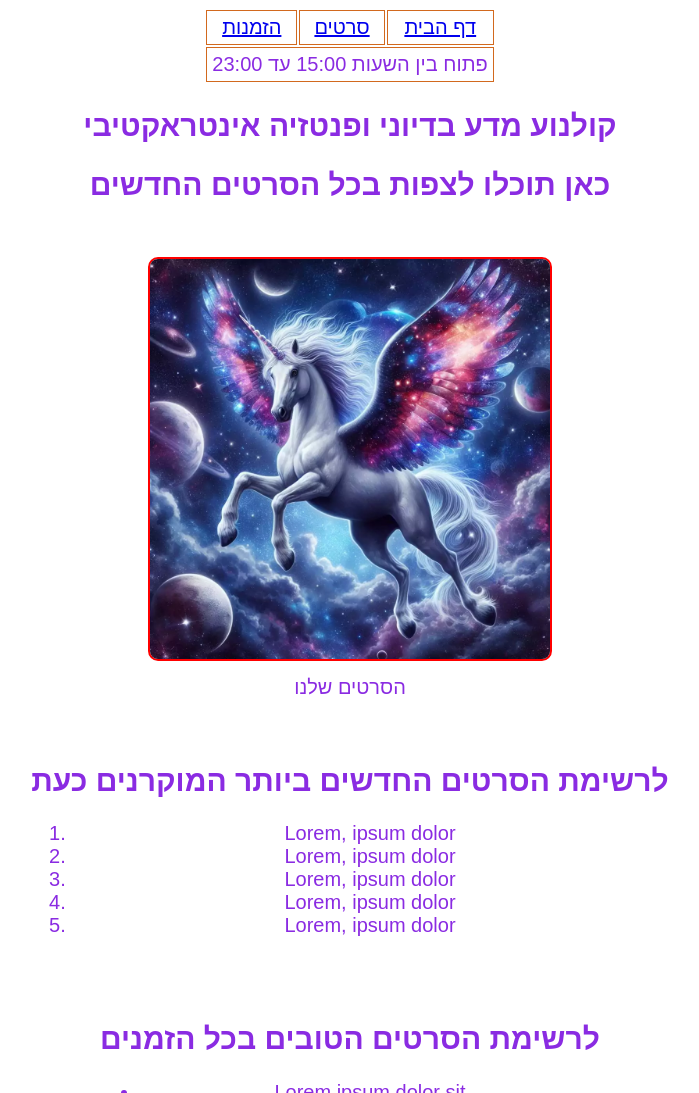
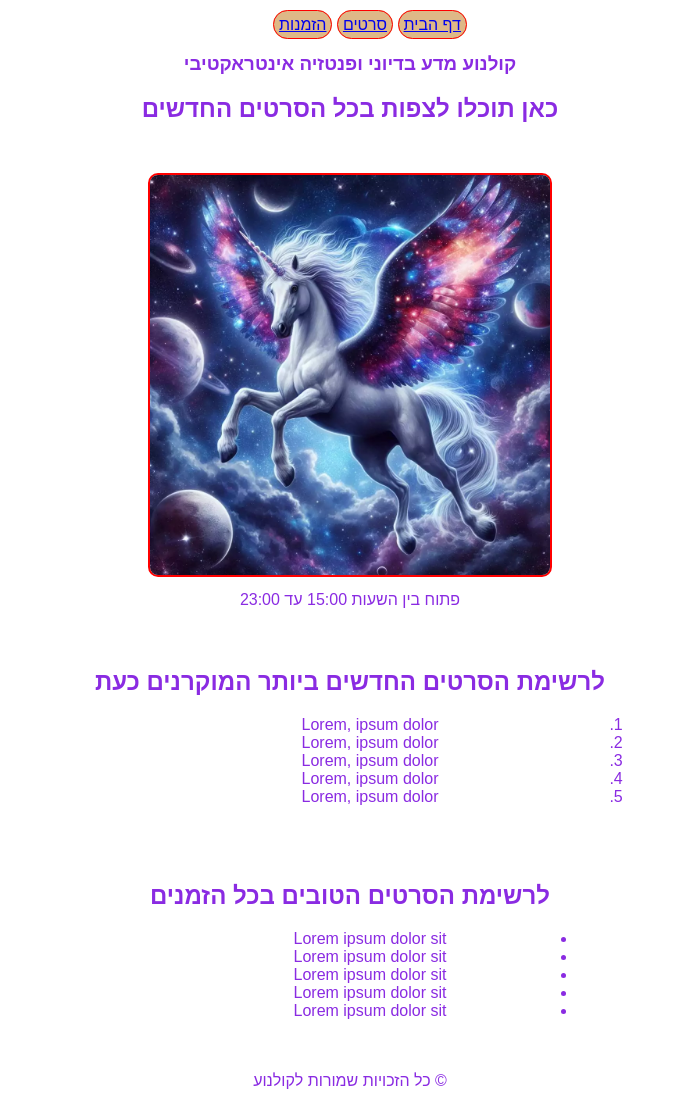
Before and after one commit to sh770/cinema, a plain HTML site: page home.html in a window 1280 px wide. Shown: the top 1093 px of the page, without its empty margins (290-989 px from the left). Drawn offline with Linux system fonts and the light colour scheme.

Commit message:
תעקונים

```diff
--- a/home.html
+++ b/home.html
@@ -11,36 +11,27 @@
 <body>
     <header>
         <nav>
-            <table>
-                <thead>
-                    <!-- <th colspan="100%">קולנוע מדע בדיוני ופנטזיה אינטראקטיבי</th> -->
-                </thead>
-                <tbody>
-                    <tr>
-                        <td><a href="home.html">דף הבית</a></td>
-                        <td><a href="movise.html">סרטים</a></td>
-                        <td><a href="orders.html">הזמנות</a></td>
-                    </tr>
-                </tbody>
-                <tfoot>
-                    <td colspan="100%">פתוח בין השעות 15:00 עד 23:00</td>
-                </tfoot>
-            </table>
+            <ol>
+                <li><a href="orders.html">הזמנות</a></li>
+                <li><a href="movies.html">סרטים</a></li>
+                <li><a href="home.html">דף הבית</a></li>
+            </ol>
+            <article>
+                <h1>קולנוע מדע בדיוני ופנטזיה אינטראקטיבי</h1>
+                <h2>כאן תוכלו לצפות בכל הסרטים החדשים</h2>
+            </article>
+
+            <article>
+                <figure>
+                    <img src="horse.webp" alt="סוס">
+                    <figcaption>פתוח בין השעות 15:00 עד 23:00</figcaption>
+                </figure>
+            </article>
         </nav>
 
     </header>
     <main>
-        <article>
-            <h1>קולנוע מדע בדיוני ופנטזיה אינטראקטיבי</h1>
-            <h2>כאן תוכלו לצפות בכל הסרטים החדשים</h2>
-        </article>
 
-        <article>
-            <figure>
-                <img src="12.cinema.webp" alt="סרט חדש">
-                <figcaption>הסרטים שלנו</figcaption>
-            </figure>
-        </article>
 
         <article>
             <figure>
@@ -73,10 +64,7 @@
 
     </main>
     <footer>
-        <aside>
-
-            כל הזכויות שמורות לקולנוע &copy;
-        </aside>
+        <p>כל הזכויות שמורות לקולנוע &copy;</p>
     </footer>
 </body>
 
--- a/style.css
+++ b/style.css
@@ -2,20 +2,23 @@ body {
     direction: auto;
     color: blueviolet;
     font-family: Arial, Helvetica, sans-serif;
-    font-size: 20px;
+    /* font-size: 20px; */
     text-align: center;
 }
 
-td,
-th {
-    border: solid 1px chocolate;
+
+
+nav ol li {
+    direction: rtl;
+    display: inline;
+    margin: auto;
     padding: 5px;
+    border-radius: 25px;
+    border: double 1px red;
+    background-color: burlywood;
 }
 
-table {
-    direction: rtl;
-    margin: auto;
-}
+
 
 label {
     direction: rtl;
@@ -26,7 +29,6 @@ label {
 
 
 figure {
-    /* border: solid 0.5px red; */
     margin: 10px;
     padding: 10px;
     display: inline-block;
@@ -54,3 +56,10 @@ form {
     margin: 10px;
 
 }
+
+ol li{
+    direction: rtl;
+}
+ul li{
+    direction: rtl;
+}
```
Also changed, not shown: movies.html (renamed from movise.html, +26 -29 lines), orders.html (+18 -20 lines), horse.webp (renamed from 12.cinema.webp).
